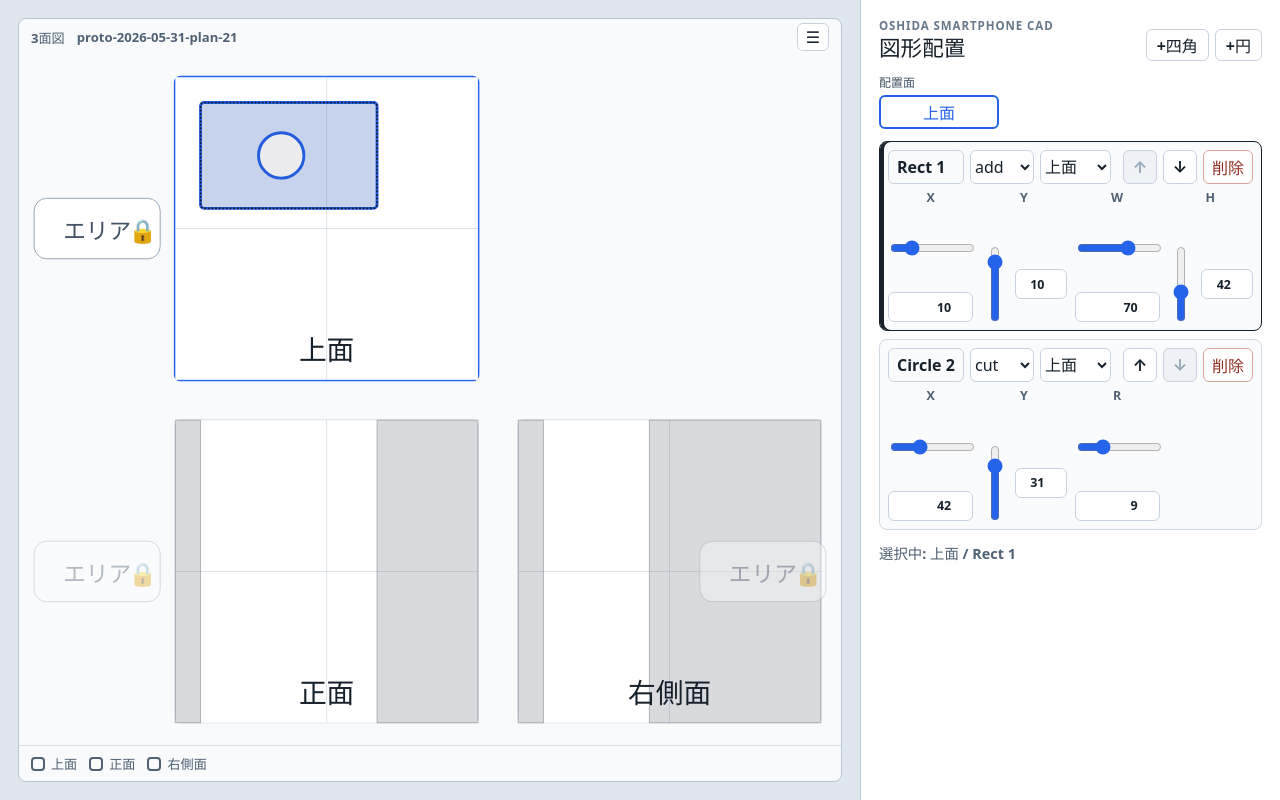
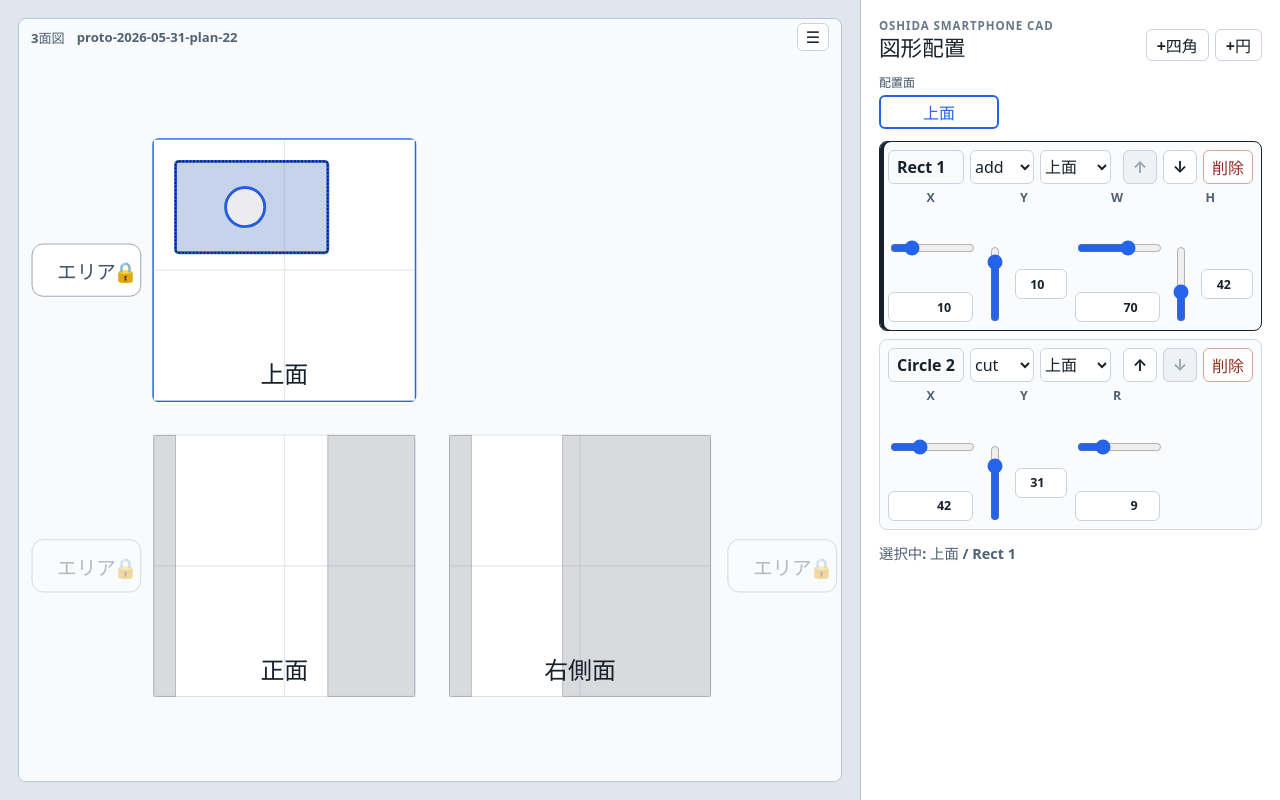
Before and after one commit to pscmps/oshidasumaho_cad, a React (Vite) app: page / in a window 1280 px wide. Built offline with nearby package versions, Linux system fonts and the light colour scheme.

Commit message:
Tidy preview legend and 3D controls

```diff
--- a/src/main.jsx
+++ b/src/main.jsx
@@ -4,7 +4,7 @@ import polygonClipping from 'polygon-clipping';
 import './style.css';
 
 const STORAGE_KEY = 'oshidasumaho-cad-document-v1';
-const APP_VERSION = 'proto-2026-05-31-plan-21';
+const APP_VERSION = 'proto-2026-05-31-plan-22';
 const SOLID_PREVIEW_STEPS = 18;
 const CIRCLE_MESH_SEGMENTS = 64;
 const SECTION_SAMPLE_EPSILON = 0.001;
@@ -1463,7 +1463,7 @@ function Viewer({
           ) : null}
         </div>
       </div>
-      <svg className="tri-view" viewBox="0 0 326 268" role="img" aria-label="3面配置図">
+      <svg className="tri-view" viewBox="0 0 378 268" role="img" aria-label="3面配置図">
         <defs>
           <pattern id="grid" width="10" height="10" patternUnits="userSpaceOnUse">
             <path d="M 10 0 L 0 0 0 10" fill="none" stroke="#d8dee9" strokeWidth="0.35" />
@@ -1532,11 +1532,6 @@ function Viewer({
           </>
         )}
       </svg>
-      <div className="viewer-legend">
-        {FACE_ORDER.map((face) => (
-          <span key={face}><i className={`face-swatch face-${face}`} /> {FACE_LABELS[face]}</span>
-        ))}
-      </div>
     </div>
   );
 }
@@ -1546,7 +1541,7 @@ function getAreaLockTransform(face, full) {
     return 'translate(48 22)';
   }
   if (face === 'right') {
-    return 'translate(270 190)';
+    return 'translate(326 190)';
   }
   if (face === 'front') {
     return 'translate(6 190)';
--- a/src/style.css
+++ b/src/style.css
@@ -79,15 +79,14 @@ input[type="range"] {
 .viewer-frame {
   height: 100%;
   display: grid;
-  grid-template-rows: auto 1fr auto;
+  grid-template-rows: auto 1fr;
   border: 1px solid #b9c5d2;
   border-radius: 8px;
   overflow: hidden;
   background: #f8fafc;
 }
 
-.viewer-toolbar,
-.viewer-legend {
+.viewer-toolbar {
   display: flex;
   align-items: center;
   justify-content: flex-start;
@@ -435,17 +434,22 @@ input[type="range"] {
 .rotation-actions {
   display: grid;
   grid-template-columns: minmax(76px, auto) minmax(0, 1fr) minmax(64px, auto);
+  grid-template-rows: repeat(4, 30px);
   gap: 8px;
-  align-items: center;
+  align-items: stretch;
   margin-top: 10px;
 }
 
 .rotation-reset {
+  grid-column: 1;
+  grid-row: 1;
   min-height: 32px;
   padding: 0 8px;
 }
 
 .view-net {
+  grid-column: 2;
+  grid-row: 1 / span 4;
   display: grid;
   grid-template-columns: repeat(3, minmax(54px, 1fr));
   grid-template-rows: repeat(4, 30px);
@@ -491,7 +495,7 @@ input[type="range"] {
 .transparent-toggle,
 .grid-toggle,
 .edge-toggle {
-  min-height: 32px;
+  min-height: 30px;
   display: inline-flex;
   align-items: center;
   justify-content: center;
@@ -513,10 +517,24 @@ input[type="range"] {
   padding: 0;
 }
 
+.transparent-toggle {
+  grid-column: 3;
+  grid-row: 1;
+  justify-self: stretch;
+}
+
 .grid-toggle,
 .edge-toggle {
   grid-column: 3;
   justify-self: stretch;
+}
+
+.grid-toggle {
+  grid-row: 2;
+}
+
+.edge-toggle {
+  grid-row: 3;
 }
 
 .final-outline {
@@ -549,29 +567,6 @@ input[type="range"] {
   stroke: #111827;
   stroke-dasharray: 2 1.6;
   stroke-width: 1.6;
-}
-
-.viewer-legend {
-  border-top: 1px solid #d6dee8;
-  overflow-x: auto;
-}
-
-.viewer-legend span {
-  display: inline-flex;
-  align-items: center;
-  gap: 6px;
-}
-
-.viewer-legend i {
-  width: 14px;
-  height: 14px;
-  border-radius: 4px;
-  display: inline-block;
-}
-
-.face-swatch {
-  border-width: 2px;
-  border-style: solid;
 }
 
 .control-panel {
```
